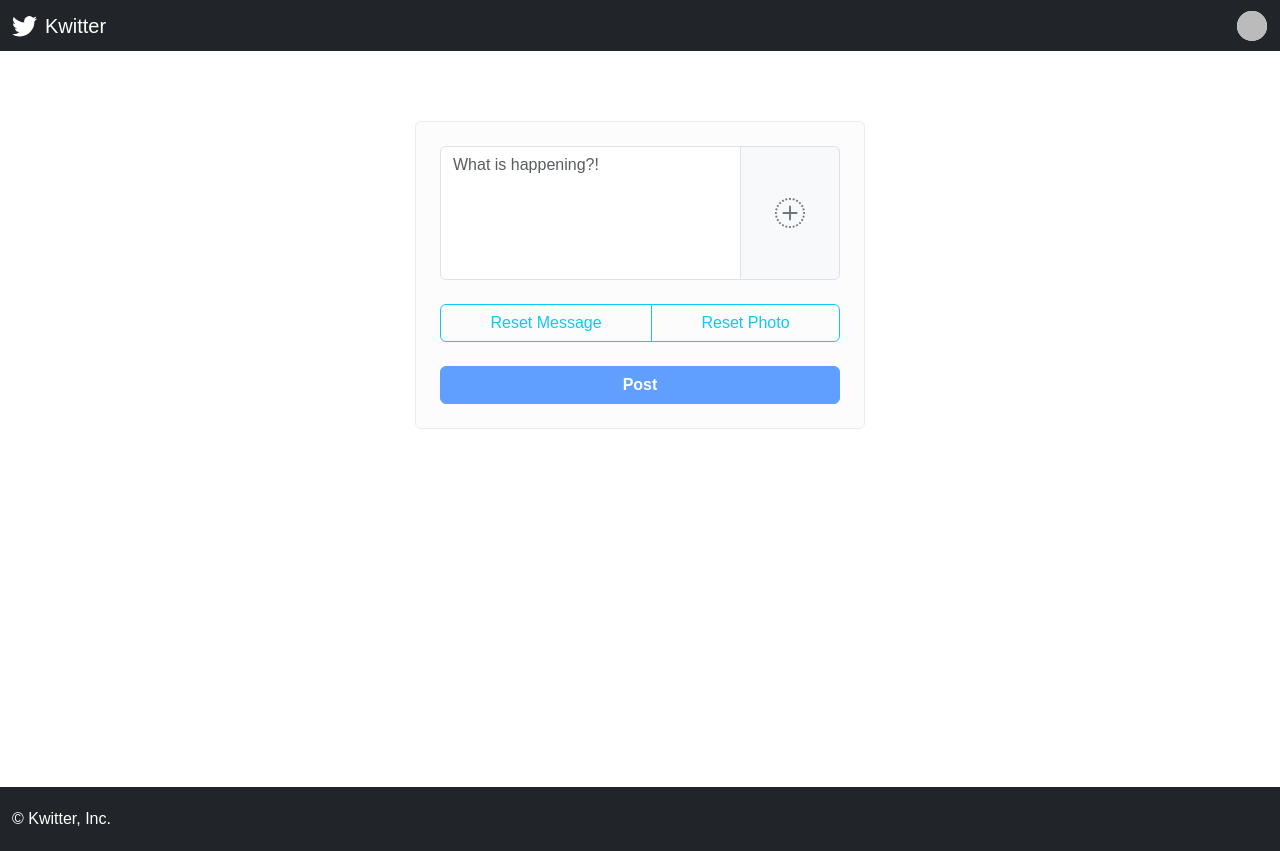
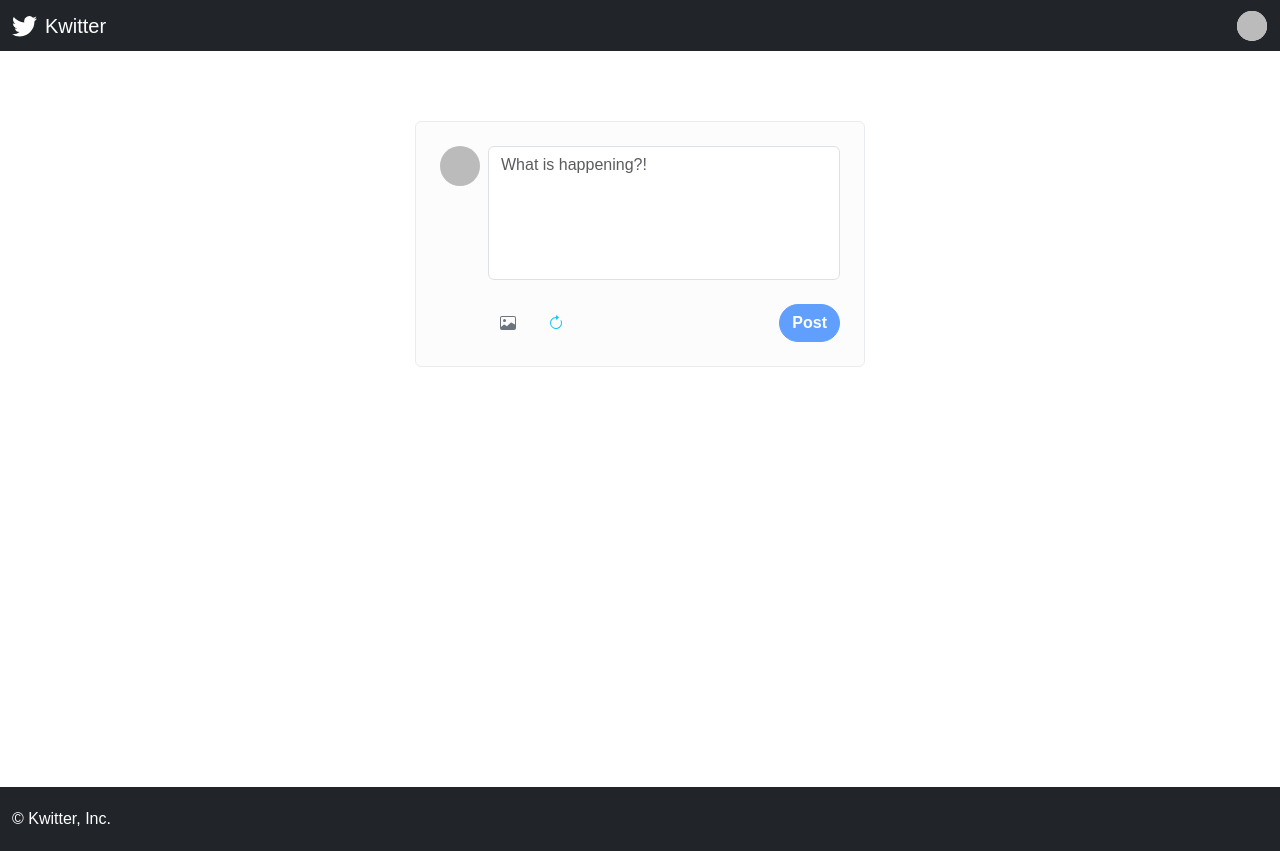
Before and after one commit to kvpark98/kwitter, a React (Vite) app: page / in a window 1280 px wide. Built offline with nearby package versions, Linux system fonts and the light colour scheme; no server answers; the database is empty; sample sign-in values are in the browser's storage.

Commit message:
Create Tweet Massive Refactoring

```diff
--- a/src/components/alert/error/tweets/create/create-tweet-errors.tsx
+++ b/src/components/alert/error/tweets/create/create-tweet-errors.tsx
@@ -6,7 +6,7 @@
 
 export default function CreateTweetErrors({ error }: CreateTweetErrorsProps) {
   return (
-    <Alert variant="danger" className="m-0 w-100">
+    <Alert variant="danger" className="m-0 mb-3 w-100">
       <p>
         {/* Firestore Errors */}
         {error === "cancelled" &&
--- a/src/components/alert/success/tweets/create/create-tweet-success.tsx
+++ b/src/components/alert/success/tweets/create/create-tweet-success.tsx
@@ -2,7 +2,7 @@
 
 export default function CreateTweetSuccess() {
   return (
-    <Alert variant="success" className="m-0 mt-3 w-100">
+    <Alert variant="success" className="m-0 mb-3 w-100">
       <p>Tweet successfully created!</p>
     </Alert>
   );
--- a/src/components/tweets/create/create-input-group.tsx
+++ b/src/components/tweets/create/create-input-group.tsx
@@ -1,32 +1,51 @@
-import { Form, InputGroup } from "react-bootstrap";
+import { Button, Form } from "react-bootstrap";
 import CreateMessage from "./create-message";
-import CreatePhoto from "./create-photo";
 
 export interface CreateInputGroupProps {
-  fileInputRef: React.RefObject<HTMLInputElement>;
   message: string;
   handleMessage: (event: React.ChangeEvent<HTMLTextAreaElement>) => void;
-  file: File | null;
-  handleFile: (event: React.ChangeEvent<HTMLInputElement>) => void;
+  imagePreviewUrl: string;
+  resetPhotoButton: () => void;
 }
 
 export default function CreateInputGroup({
-  fileInputRef,
   message,
   handleMessage,
-  file,
-  handleFile,
+  imagePreviewUrl,
+  resetPhotoButton,
 }: CreateInputGroupProps) {
   return (
     <Form.Group>
-      <InputGroup className="d-flex">
+      <div>
         <CreateMessage message={message} handleMessage={handleMessage} />
-        <CreatePhoto
-          fileInputRef={fileInputRef}
-          file={file}
-          handleFile={handleFile}
-        />
-      </InputGroup>
+        {imagePreviewUrl && (
+          <div className="position-relative">
+            <img
+              src={imagePreviewUrl}
+              alt="Image Preview"
+              className="w-100 h-100 mb-4 rounded"
+            />
+            <Button
+              type="button"
+              variant="danger"
+              className="d-flex align-items-center position-absolute rounded-circle top-0 end-0 p-2"
+              title="Delete"
+              onClick={resetPhotoButton}
+            >
+              <svg
+                xmlns="http://www.w3.org/2000/svg"
+                width="16"
+                height="16"
+                fill="currentColor"
+                className="bi bi-trash-fill"
+                viewBox="0 0 16 16"
+              >
+                <path d="M2.5 1a1 1 0 0 0-1 1v1a1 1 0 0 0 1 1H3v9a2 2 0 0 0 2 2h6a2 2 0 0 0 2-2V4h.5a1 1 0 0 0 1-1V2a1 1 0 0 0-1-1H10a1 1 0 0 0-1-1H7a1 1 0 0 0-1 1zm3 4a.5.5 0 0 1 .5.5v7a.5.5 0 0 1-1 0v-7a.5.5 0 0 1 .5-.5M8 5a.5.5 0 0 1 .5.5v7a.5.5 0 0 1-1 0v-7A.5.5 0 0 1 8 5m3 .5v7a.5.5 0 0 1-1 0v-7a.5.5 0 0 1 1 0" />
+              </svg>
+            </Button>
+          </div>
+        )}
+      </div>
     </Form.Group>
   );
 }
--- a/src/components/tweets/create/create-message.tsx
+++ b/src/components/tweets/create/create-message.tsx
@@ -16,7 +16,7 @@
       value={message}
       rows={5}
       maxLength={180}
-      className="w-75 mb-4"
+      className="mb-4"
       style={{ resize: "none" }}
       placeholder="What is happening?!"
     />
--- a/src/components/tweets/create/create-photo.tsx
+++ /dev/null
@@ -1,34 +0,0 @@
-import { Form, InputGroup } from "react-bootstrap";
-import CreatePhotoChange from "./create-photo-change";
-import CreatePhotoAdd from "./create-photo-add";
-
-export interface CreatePhotoProps {
-  fileInputRef: React.RefObject<HTMLInputElement>;
-  file: File | null;
-  handleFile: (event: React.ChangeEvent<HTMLInputElement>) => void;
-}
-
-export default function CreatePhoto({
-  fileInputRef,
-  file,
-  handleFile,
-}: CreatePhotoProps) {
-  return (
-    <InputGroup.Text className="w-25 mb-4 p-0">
-      <Form.Label
-        htmlFor="file"
-        className="btn btn-outline-secondary w-100 h-100 border-0 m-0 rounded-end"
-      >
-        {file ? <CreatePhotoChange /> : <CreatePhotoAdd />}
-      </Form.Label>
-      <Form.Control
-        ref={fileInputRef}
-        onChange={handleFile}
-        type="file"
-        id="file"
-        className="d-none"
-        accept="image/*"
-      />
-    </InputGroup.Text>
-  );
-}
--- a/src/components/tweets/create/create-reset.tsx
+++ b/src/components/tweets/create/create-reset.tsx
@@ -1,22 +1,32 @@
-import { Button, ButtonGroup } from "react-bootstrap";
+import { Button } from "react-bootstrap";
 
 export interface CreateResetProps {
-  resetPhotoButton: () => void;
   resetMessageButton: () => void;
 }
 
-export default function CreateReset({
-  resetPhotoButton,
-  resetMessageButton,
-}: CreateResetProps) {
+export default function CreateReset({ resetMessageButton }: CreateResetProps) {
   return (
-    <ButtonGroup className="w-100 mb-4">
-      <Button onClick={resetMessageButton} type="button" variant="outline-info">
-        Reset Message
-      </Button>
-      <Button onClick={resetPhotoButton} type="button" variant="outline-info">
-        Reset Photo
-      </Button>
-    </ButtonGroup>
+    <Button
+      type="button"
+      onClick={resetMessageButton}
+      title="Reset"
+      variant="outline-info"
+      className="d-flex align-items-center border-0 rounded-circle"
+    >
+      <svg
+        xmlns="http://www.w3.org/2000/svg"
+        width="16"
+        height="16"
+        fill="currentColor"
+        className="bi bi-arrow-clockwise"
+        viewBox="0 0 16 16"
+      >
+        <path
+          fillRule="evenodd"
+          d="M8 3a5 5 0 1 0 4.546 2.914.5.5 0 0 1 .908-.417A6 6 0 1 1 8 2z"
+        />
+        <path d="M8 4.466V.534a.25.25 0 0 1 .41-.192l2.36 1.966c.12.1.12.284 0 .384L8.41 4.658A.25.25 0 0 1 8 4.466" />
+      </svg>
+    </Button>
   );
 }
--- a/src/components/tweets/create/create-tweet-button.tsx
+++ b/src/components/tweets/create/create-tweet-button.tsx
@@ -1,22 +1,59 @@
-import { Button } from "react-bootstrap";
+import { Button, Form } from "react-bootstrap";
+import CreateReset from "./create-reset";
 
 export interface CreateTweetButtonProps {
   isLoading: boolean;
   isMessage: boolean;
+  fileInputRef: React.RefObject<HTMLInputElement>;
+  handleFile: (event: React.ChangeEvent<HTMLInputElement>) => void;
+  resetMessageButton: () => void;
 }
 
 export default function CreateTweetButton({
   isLoading,
   isMessage,
+  fileInputRef,
+  handleFile,
+  resetMessageButton,
 }: CreateTweetButtonProps) {
   return (
+    <div className="d-flex justify-content-between">
+      <div className="d-flex">
+        <Form.Label
+          htmlFor="file"
+          title="Image"
+          className="d-flex align-items-center btn btn-outline-secondary border-0 m-0 rounded-circle me-2"
+        >
+          <svg
+            xmlns="http://www.w3.org/2000/svg"
+            width="16"
+            height="16"
+            fill="currentColor"
+            className="bi bi-image"
+            viewBox="0 0 16 16"
+          >
+            <path d="M6.002 5.5a1.5 1.5 0 1 1-3 0 1.5 1.5 0 0 1 3 0" />
+            <path d="M2.002 1a2 2 0 0 0-2 2v10a2 2 0 0 0 2 2h12a2 2 0 0 0 2-2V3a2 2 0 0 0-2-2zm12 1a1 1 0 0 1 1 1v6.5l-3.777-1.947a.5.5 0 0 0-.577.093l-3.71 3.71-2.66-1.772a.5.5 0 0 0-.63.062L1.002 12V3a1 1 0 0 1 1-1z" />
+          </svg>
+        </Form.Label>
+        <Form.Control
+          ref={fileInputRef}
+          onChange={handleFile}
+          type="file"
+          id="file"
+          className="d-none"
+          accept="image/*"
+        />
+        <CreateReset resetMessageButton={resetMessageButton} />
+      </div>
       <Button
         type="submit"
         variant="primary"
-      className="w-100 fw-bold"
+        className="fw-bold rounded-pill"
         {...(!isMessage ? { disabled: true } : { disabled: false })}
       >
         {isLoading ? "Posting..." : "Post"}
       </Button>
+    </div>
   );
 }
--- a/src/components/tweets/create/create-tweet-form.tsx
+++ b/src/components/tweets/create/create-tweet-form.tsx
@@ -1,9 +1,10 @@
 import { Alert, Form } from "react-bootstrap";
-import CreateReset from "./create-reset";
 import CreateInputGroup from "./create-input-group";
 import CreateTweetSuccess from "../../alert/success/tweets/create/create-tweet-success";
 import CreateTweetErrors from "../../alert/error/tweets/create/create-tweet-errors";
 import CreateTweetButton from "./create-tweet-button";
+import { Link } from "react-router-dom";
+import { auth } from "../../../firebase";
 
 export interface CreateTweetFormProps {
   isLoading: boolean;
@@ -14,6 +15,7 @@
   isMessage: boolean;
   file: File | null;
   handleFile: (event: React.ChangeEvent<HTMLInputElement>) => void;
+  imagePreviewUrl: string;
   resetMessageButton: () => void;
   resetPhotoButton: () => void;
   createTweet: (event: React.FormEvent<HTMLFormElement>) => Promise<void>;
@@ -29,6 +31,7 @@
   isMessage,
   file,
   handleFile,
+  imagePreviewUrl,
   resetMessageButton,
   resetPhotoButton,
   createTweet,
@@ -39,19 +42,33 @@
       {tweetCreated && !error && <CreateTweetSuccess />}
       {error && <CreateTweetErrors error={error} />}
       <Alert variant="light" className="px-4 py-4 w-100">
-        <Form className="w-100" onSubmit={createTweet}>
-          <CreateInputGroup
-            fileInputRef={fileInputRef}
-            message={message}
-            handleMessage={handleMessage}
-            file={file}
-            handleFile={handleFile}
-          />
-          <CreateReset
-            resetMessageButton={resetMessageButton}
-            resetPhotoButton={resetPhotoButton}
-          />
-          <CreateTweetButton isLoading={isLoading} isMessage={isMessage} />
+        <Form className="d-flex w-100" onSubmit={createTweet}>
+          <div>
+            <Link to="/profile" className="me-2">
+              <img
+                src={auth.currentUser?.photoURL ?? "/default-profile.png"}
+                alt="Profile Image"
+                width="40"
+                height="40"
+                className="rounded-circle align-middle bg-light"
+              />
+            </Link>
+          </div>
+          <div className="w-100">
+            <CreateInputGroup
+              message={message}
+              handleMessage={handleMessage}
+              imagePreviewUrl={imagePreviewUrl}
+              resetPhotoButton={resetPhotoButton}
+            />
+            <CreateTweetButton
+              isLoading={isLoading}
+              isMessage={isMessage}
+              fileInputRef={fileInputRef}
+              handleFile={handleFile}
+              resetMessageButton={resetMessageButton}
+            />
+          </div>
         </Form>
       </Alert>
     </div>
--- a/src/components/tweets/create/create-tweet.tsx
+++ b/src/components/tweets/create/create-tweet.tsx
@@ -30,6 +30,8 @@
 
   const [tweetCreated, setTweetCreated] = useState(false);
 
+  const [imagePreviewUrl, setImagePreviewUrl] = useState<string>("");
+
   const [error, setError] = useState("");
 
   const handleMessage = (event: React.ChangeEvent<HTMLTextAreaElement>) => {
@@ -53,13 +55,25 @@
       const selectedFile = files[0];
 
       if (selectedFile.size <= 1024 * 1024) {
+        const reader = new FileReader();
+
+        reader.onload = () => {
+          const result = reader.result as string;
+          setImagePreviewUrl(result);
+        };
+        reader.readAsDataURL(selectedFile);
+
         setFile(selectedFile);
+
         setError("");
       } else {
         setFile(null);
+        setImagePreviewUrl("");
+
         if (fileInputRef.current) {
           fileInputRef.current.value = "";
         }
+
         setError("size-exhausted");
 
         setTimeout(() => {
@@ -81,6 +95,7 @@
 
   const resetPhotoSubmit = () => {
     setFile(null);
+    setImagePreviewUrl("");
     if (fileInputRef.current) {
       fileInputRef.current.value = "";
     }
@@ -140,6 +155,8 @@
       resetMessageSubmit();
       resetPhotoSubmit();
 
+      setImagePreviewUrl("");
+
       // 트윗이 등록되었음을 표시
       setTweetCreated(true);
 
@@ -150,6 +167,8 @@
     } catch (error) {
       // 에러 발생 시 트윗 등록 상태를 초기화
       setTweetCreated(false);
+
+      setImagePreviewUrl("");
 
       if (error instanceof FirebaseError) {
         setError(error.code);
@@ -189,6 +208,7 @@
         isMessage={isMessage}
         file={file}
         handleFile={handleFile}
+        imagePreviewUrl={imagePreviewUrl}
         resetMessageButton={resetMessageButton}
         resetPhotoButton={resetPhotoButton}
         createTweet={createTweet}
```
Lines whose indentation alone changed are shown as unchanged.
